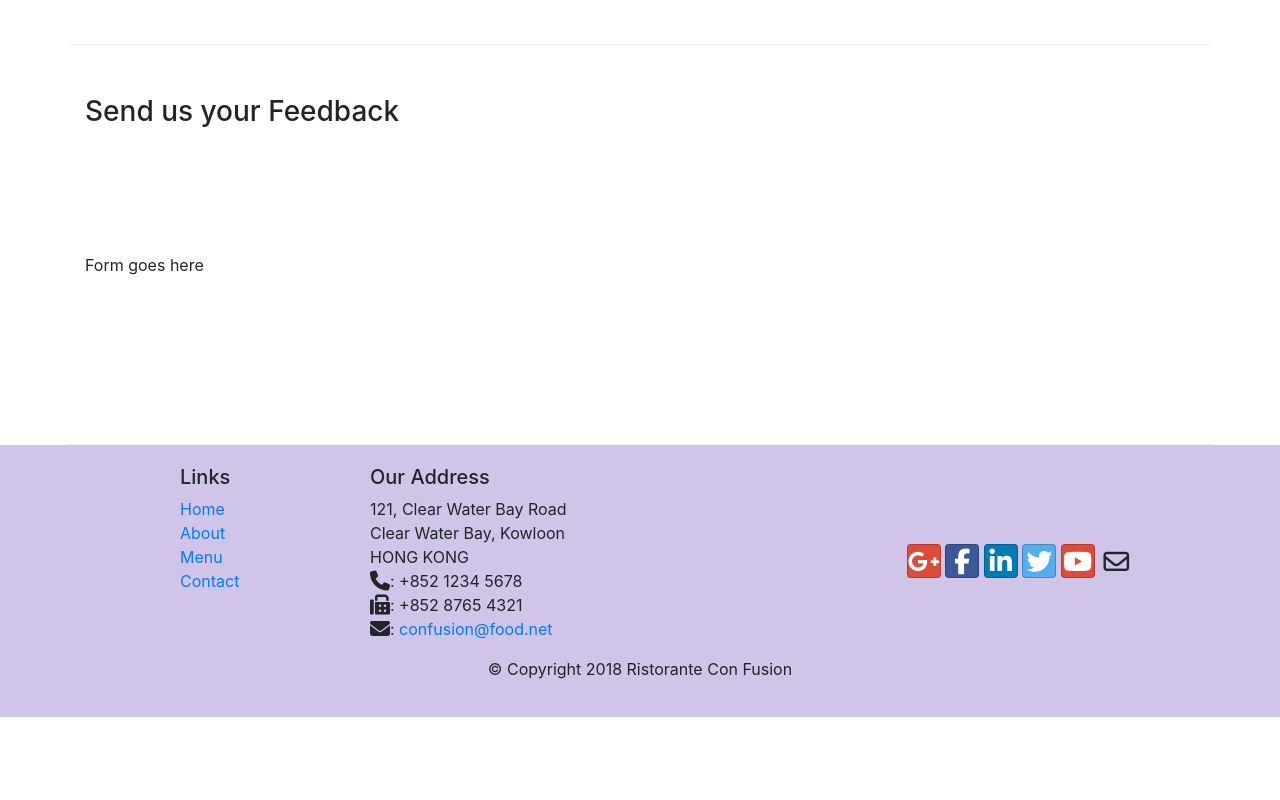
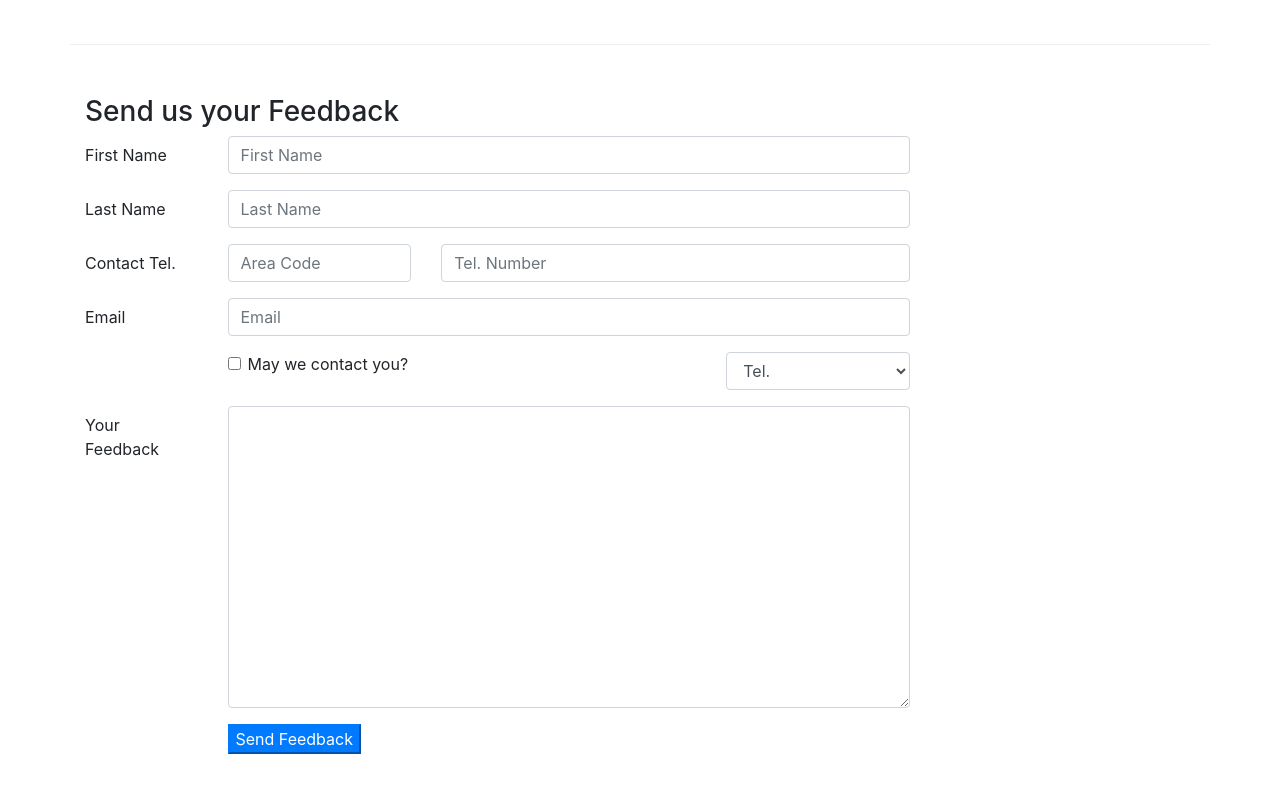
Before and after one commit to Yamidy/conFusion, a plain HTML site: page contactus.html in a window 1280 px wide. Shown: the part 820-1620 px from the top of the page. Before the commit the page ends 1537 px from the top, so only its background shows below. Drawn offline with nearby package versions, Linux system fonts and the light colour scheme.

Commit message:
Form added

```diff
--- a/contactus.html
+++ b/contactus.html
@@ -92,7 +92,71 @@
               <h3>Send us your Feedback</h3>
            </div>
             <div class="col-12 col-md-9">
-                Form goes here
+                <form >
+                  <div class="form-group row">
+                    <label for="firstname" class="col-md-2 col-form-label" >First Name</label>
+                    <div class="col-md-10">
+                      <input type="text" class="form-control" id="firstname" name="firstname" placeholder="First Name">
+                    </div>
+                  </div>
+
+                  <div class="form-group row">
+                    <label for="lastname" class="col-md-2 col-form-label" >Last Name</label>
+                    <div class="col-md-10">
+                      <input type="text" class="form-control" id="lastname" name="lastname" placeholder="Last Name">
+                    </div>
+                  </div>
+
+                  <div class="form-group row">
+                    <label for="telnum" class="col-12 col-md-2 col-form-label" >Contact Tel.</label>
+                    <div class="col-5 col-md-3">
+                      <input type="tel" class="form-control" id="areacode" name="areacode" placeholder="Area Code">
+                    </div>
+                    <div class="col-7 col-md-7">
+                      <input type="tel" class="form-control" id="telnum" name="telnum" placeholder="Tel. Number">
+                    </div>
+                  </div>
+
+                  <div class="form-group row">
+                    <label for="emailid" class="col-md-2 col-form-label" >Email</label>
+                    <div class="col-md-10">
+                      <input type="email" class="form-control" id="emailid" name="emailid" placeholder="Email">
+                    </div>
+                  </div>
+
+                  <div class="form-group row">
+                    <div class="col-md-6 offset-md-2">
+                      <div class="form-check">
+                        <input type="checkbox" class="form-check-input" name="approve" id="approve" value="">
+                        <label class="form-check-label" for="approve">
+                          <stron>May we contact you?</stron>
+                        </label>
+                      </div>
+                    </div>
+                    <div class="col-md-3 offset-md-1">
+                      <select class="form-control">
+                        <option> Tel.</option>
+                        <option> Email</option>
+                      </select>
+                    </div>
+                  </div>
+
+                  <div class="form-group row">
+                    <label for="feedback" class="col-md-2 col-form-label" >Your Feedback</label>
+                    <div class="col-md-10">
+                      <textarea class="form-control" id="feedback" name="feedback" rows="12"></textarea>
+                    </div>
+                  </div>
+
+                  <div class="form-group row">
+                    <div class="offset-md-2 col-md-10">
+                      <button type="submit" class="btn-primary">
+                        Send Feedback
+                      </button>
+                    </div>
+                  </div>
+
+                </form>
             </div>
              <div class="col-12 col-md">
             </div>
```
